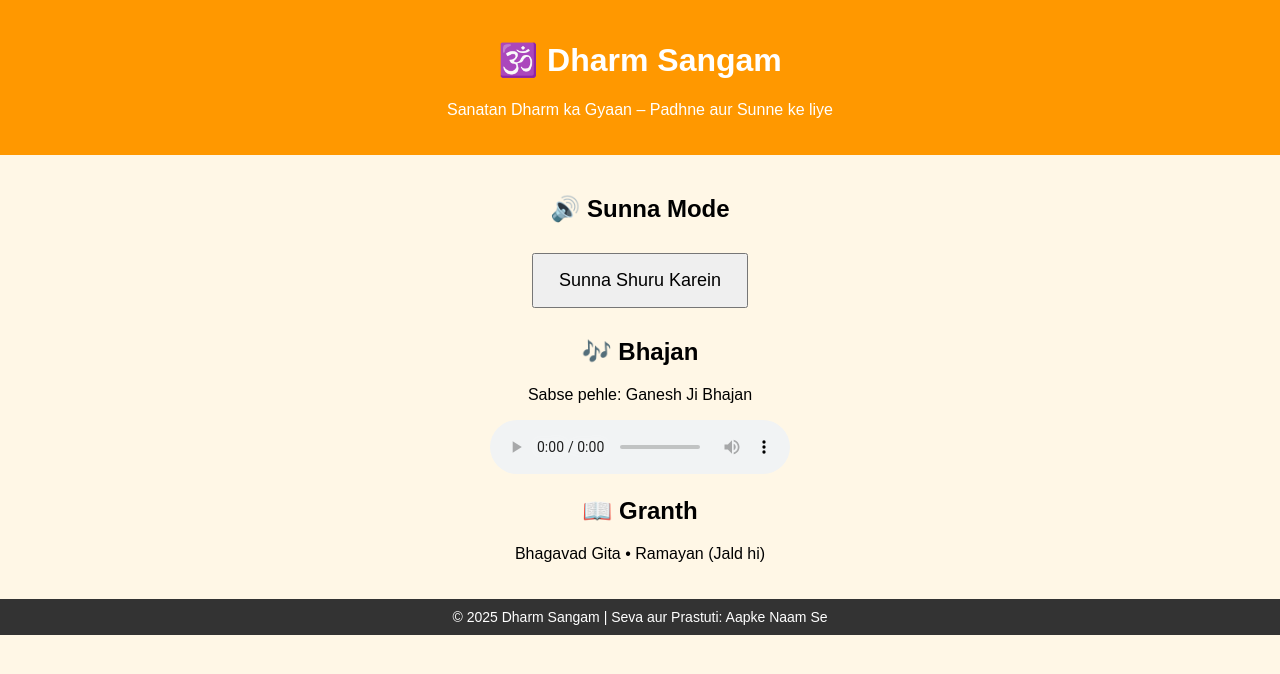
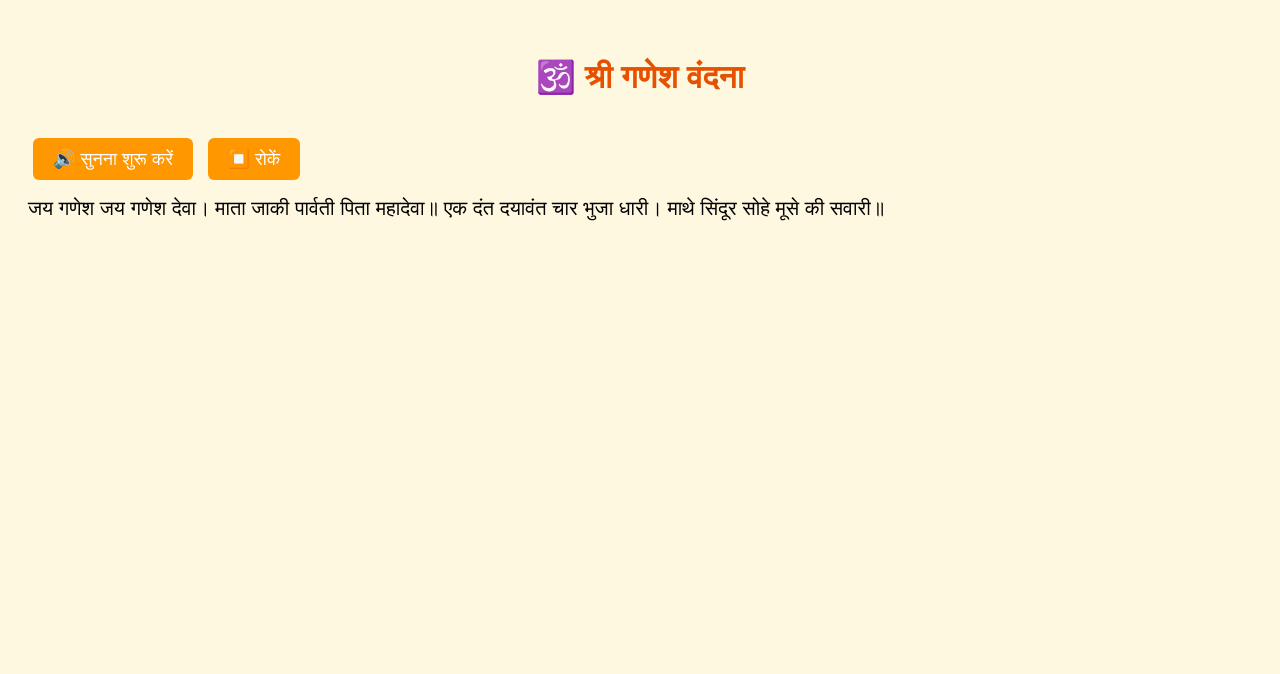
Before and after one commit to vijaybisht06/vijaybisht06.github.io, a plain HTML site: page index.html in a window 1280 px wide. Drawn offline with Linux system fonts and the light colour scheme.

Commit message:
Add Ganesh Vandana with Text to Speech

```diff
--- a/index.html
+++ b/index.html
@@ -7,67 +7,60 @@
   <style>
     body {
       font-family: Arial, sans-serif;
-      background: #fff7e6;
-      margin: 0;
-      padding: 0;
+      background: #fff8e1;
+      padding: 20px;
+      line-height: 1.8;
+    }
+    h1 {
+      color: #e65100;
       text-align: center;
     }
-    header {
+    button {
+      font-size: 18px;
+      padding: 10px 20px;
       background: #ff9800;
       color: white;
-      padding: 20px;
+      border: none;
+      border-radius: 6px;
+      cursor: pointer;
+      margin: 10px 5px;
     }
-    section {
-      padding: 20px;
-    }
-    button {
-      padding: 15px 25px;
-      font-size: 18px;
-      margin: 10px;
-      cursor: pointer;
-    }
-    footer {
-      background: #333;
-      color: white;
-      padding: 10px;
-      font-size: 14px;
+    .text {
+      font-size: 20px;
     }
   </style>
 </head>
+
 <body>
 
-<header>
-  <h1>🕉️ Dharm Sangam</h1>
-  <p>Sanatan Dharm ka Gyaan – Padhne aur Sunne ke liye</p>
-</header>
+<h1>🕉️ श्री गणेश वंदना</h1>
 
-<section>
-  <h2>🔊 Sunna Mode</h2>
-  <button onclick="speakText()">Sunna Shuru Karein</button>
+<button onclick="speakText()">🔊 सुनना शुरू करें</button>
+<button onclick="stopText()">⏹️ रोकें</button>
 
-  <h2>🎶 Bhajan</h2>
-  <p>Sabse pehle: Ganesh Ji Bhajan</p>
-  <audio controls>
-    <source src="ganesh-bhajan.mp3" type="audio/mpeg">
-    Aapka browser audio support nahi karta.
-  </audio>
+<div class="text" id="content">
+  जय गणेश जय गणेश देवा।
+  माता जाकी पार्वती पिता महादेवा॥
 
-  <h2>📖 Granth</h2>
-  <p>Bhagavad Gita • Ramayan (Jald hi)</p>
-</section>
-
-<footer>
-  © 2025 Dharm Sangam | Seva aur Prastuti: Aapke Naam Se
-</footer>
+  एक दंत दयावंत चार भुजा धारी।
+  माथे सिंदूर सोहे मूसे की सवारी॥
+</div>
 
 <script>
-function speakText() {
-  let msg = new SpeechSynthesisUtterance(
-    "Dharm Sangam mein aapka swagat hai. Yahan aap bhajan aur granth sun sakte hain."
-  );
-  msg.lang = "hi-IN";
-  speechSynthesis.speak(msg);
-}
+  let speech;
+
+  function speakText() {
+    const text = document.getElementById("content").innerText;
+    speech = new SpeechSynthesisUtterance(text);
+    speech.lang = "hi-IN";
+    speech.rate = 0.85;
+    speech.pitch = 1;
+    window.speechSynthesis.speak(speech);
+  }
+
+  function stopText() {
+    window.speechSynthesis.cancel();
+  }
 </script>
 
 </body>
```
